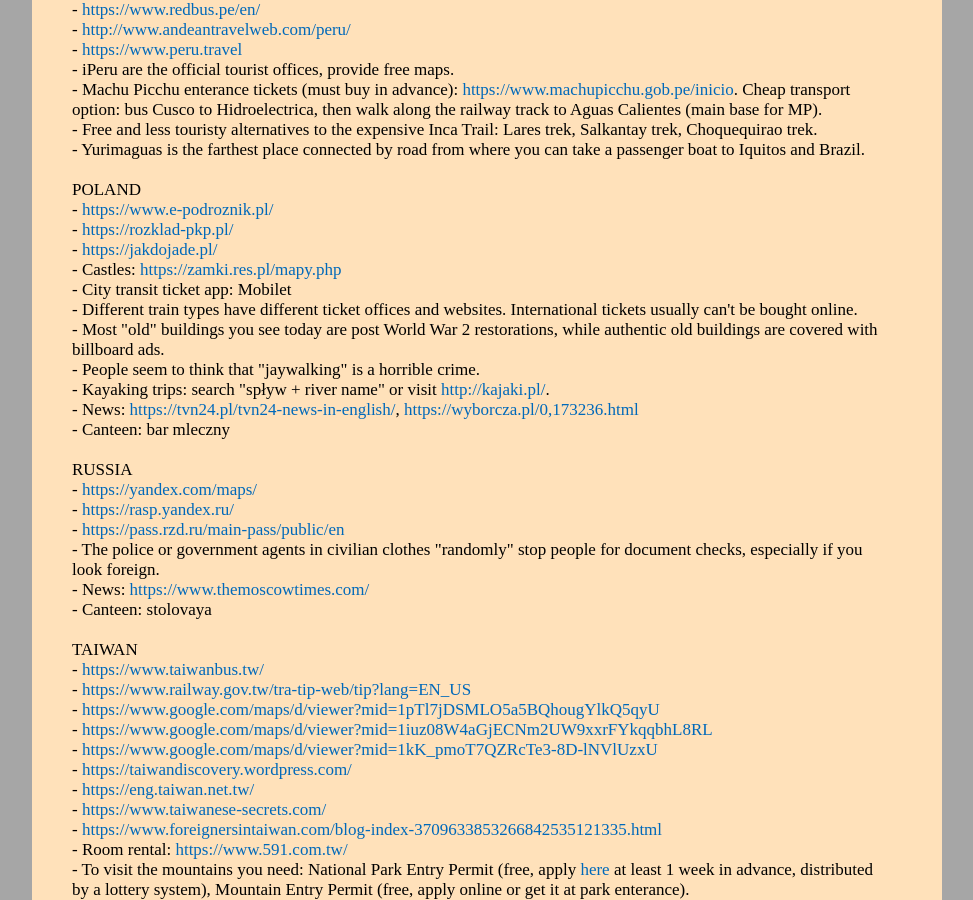
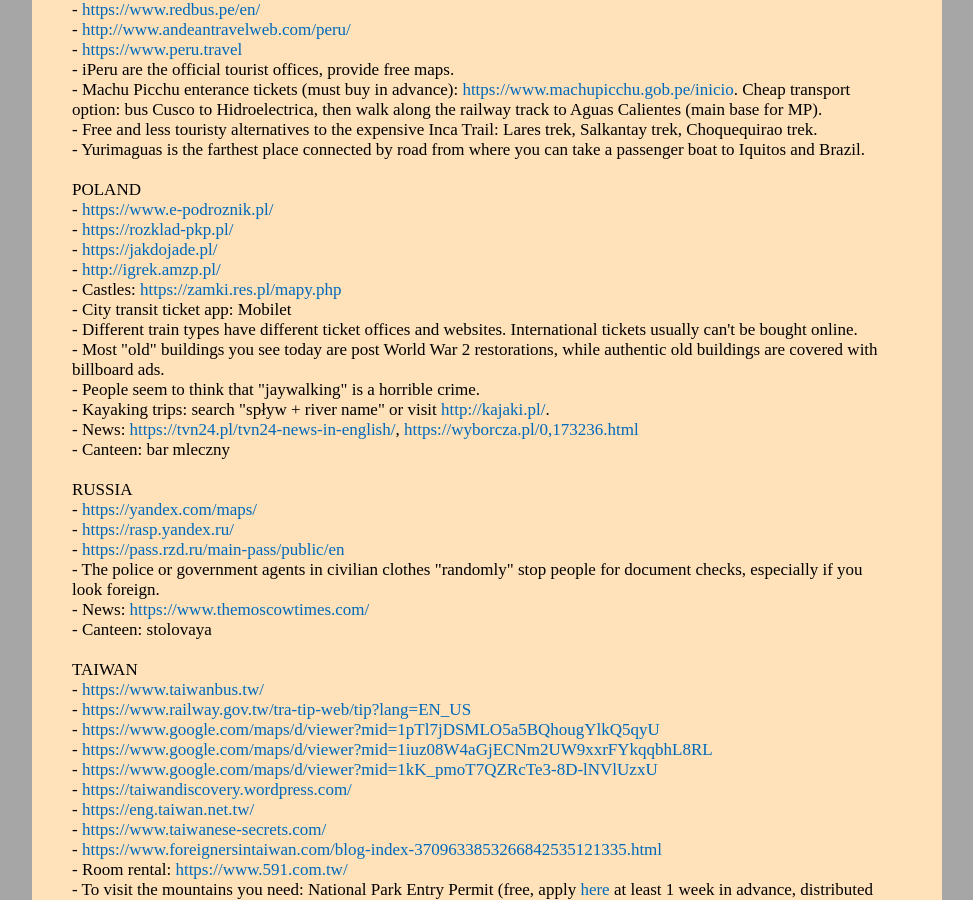
Before and after one commit to witbag/witbag.github.io, a Jekyll site: the page built from travel/notes.html, in a window 1280 px wide and 900 px high, scrolled down 4129 px. Shown: the whole window, without its empty margins (153-1126 px from the left). Built offline with Jekyll 4.4.1, drawn with Linux system fonts in a browser that asks for light colours.

Commit message:
Update notes.html

```diff
--- a/travel/notes.html
+++ b/travel/notes.html
@@ -199,6 +199,7 @@
 - <a href="https://www.e-podroznik.pl/" target=_blank>https://www.e-podroznik.pl/</a><br />
 - <a href="https://rozklad-pkp.pl/" target=_blank>https://rozklad-pkp.pl/</a><br />
 - <a href="https://jakdojade.pl/" target=_blank>https://jakdojade.pl/</a><br />
+- <a href="http://igrek.amzp.pl/" target=_blank>http://igrek.amzp.pl/</a><br />
 - Castles: <a href="https://zamki.res.pl/mapy.php" target=_blank>https://zamki.res.pl/mapy.php</a><br />
 - City transit ticket app: Mobilet<br>
 - Different train types have different ticket offices and websites. International tickets usually can't be bought online.<br>
```
